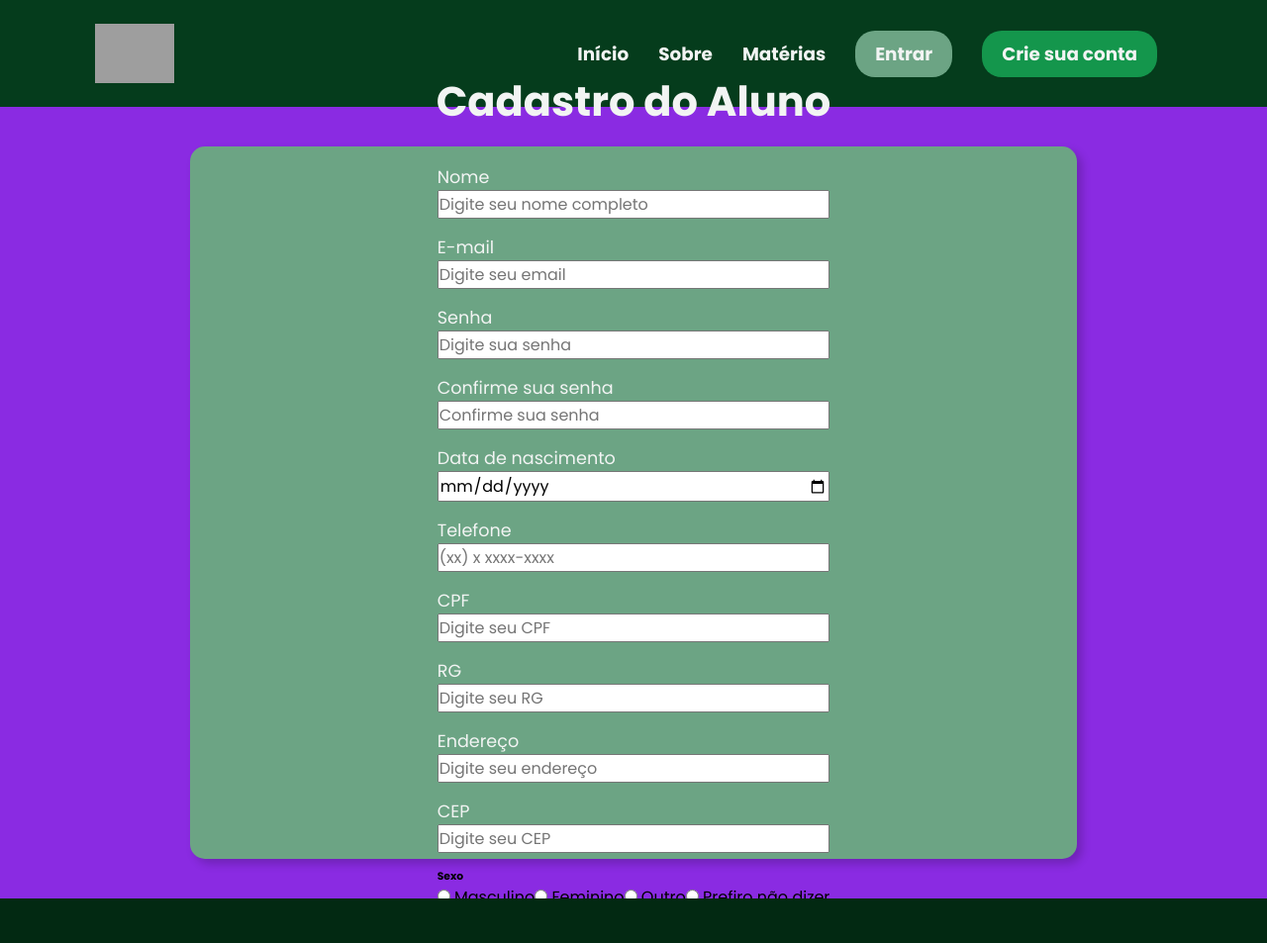
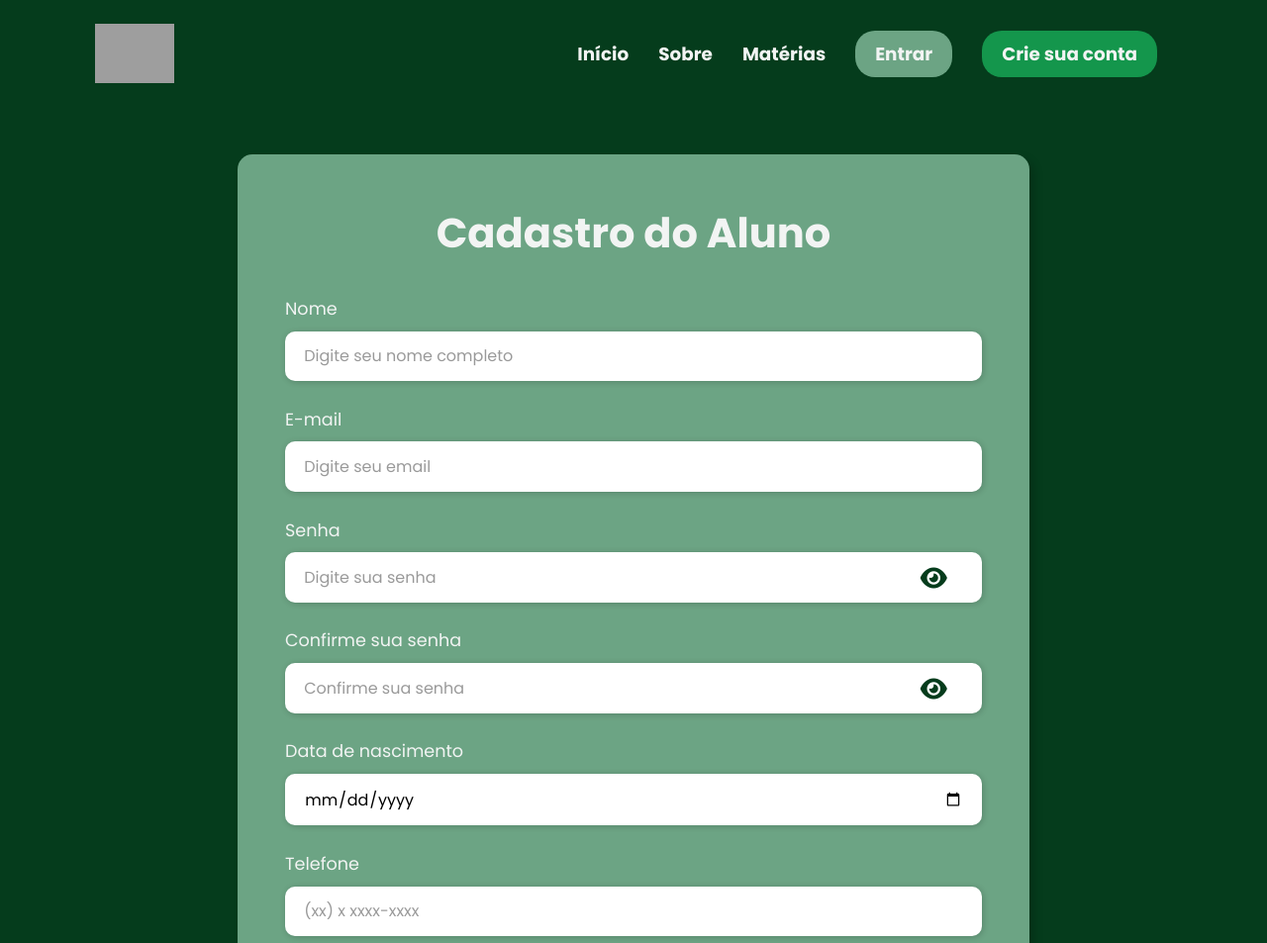
Before and after one commit to joaocuculo/projeto-ravi, a PHP site: page /cadastro-aluno.html in a window 1280 px wide. Shown: the top 953 px of the page at 99% size. Run offline with PHP 8.4, Linux system fonts and the light colour scheme; some libraries are stand-ins or nearby versions; some web fonts are replaced; grey boxes are pictures that could not be loaded.

Commit message:
arrumando senha-conf

```diff
--- a/assets/css/cadastro-aluno.css
+++ b/assets/css/cadastro-aluno.css
@@ -3,16 +3,16 @@ main {
     align-items: center;
     justify-content: center;
     width: 100%;
-    height: 100vh;
-    background-color: blueviolet;
+    height: 100%;
+    padding: 3rem 0;
+    background-color: var(--color-primary);
 }
 
 .container {
     display: flex;
     align-items: center;
     justify-content: center;
-    height: 90vh;
-    width: 70%;
+    width: 800px;
     background-color: var(--color-secundary);
     border-radius: 15px;
     box-shadow: 5px 5px 10px rgba(0, 0, 0, 0.2);
@@ -24,6 +24,7 @@ form {
     flex-direction: column;
     align-items: center;
     justify-content: center;
+    width: 100%;
 }
 
 .form-title {
@@ -35,6 +36,7 @@ form {
 .input-group {
     display: flex;
     flex-direction: column;
+    width: 100%;
 }
 
 .input-box {
@@ -45,15 +47,103 @@ form {
     position: relative;
 }
 
+.input-box i {
+    color: var(--color-primary);
+    position: absolute;
+    right: 5%;
+    bottom: 23.5%;
+    font-size: 1.5rem;
+    cursor: pointer;
+}
+
 .input-box label {
     font-size: 1.1rem;
 }
 
 .input-box input {
     font-size: 1rem;
+    margin: 0.6rem 0;
+    padding: 0.8rem 1.2rem;
+    border: none;
+    border-radius: 10px;
+    box-shadow: 1px 1px 6px rgba(0, 0, 0, 0.2);
 }
-/* parei aqui paizao */
+
+.input-box input:focus-visible {
+    background-color: #e6e6e6;
+    outline: none;
+}
+
+.input-box input::placeholder {
+    color: rgba(0, 0, 0, 0.4);
+}
+
+.inputs-sexo {
+    color: var(--color-white);
+    margin-bottom: 3rem;
+}
+
+.title-sexo {
+    font-weight: normal;
+    font-size: 1.1rem;
+    margin-bottom: 1rem;
+}
+
 .sexo-group {
     display: flex;
     flex-direction: row;
+    justify-content: space-between;
 }
+
+input[type="radio"]{
+    width: 18px;
+    height: 18px;
+}
+
+.sexo-input {
+    display: flex;
+    align-items: center;
+    gap: 1rem;
+}
+
+.cad-btn {
+    width: 100%;
+    padding: 0.8rem 1.2rem;
+    border: none;
+    border-radius: 15px;
+    background-color: var(--color-primary);
+    color: var(--color-white);
+    font-weight: bold;
+    font-size: 1.2rem;
+    box-shadow: 1px 1px 6px rgba(0, 0, 0, 0.2);
+    transition: 0.3s all;
+}
+
+.cad-btn a {
+    text-decoration: none;
+    color: var(--color-white);
+}
+
+.cad-btn:hover {
+    background-color: var(--color-tertiary);
+    cursor: pointer;
+}
+
+@media screen and (max-width: 850px) {
+    .container {
+        width: 95%;
+    }
+}
+
+@media screen and (max-width: 660px) {
+    .sexo-group {
+        display: flex;
+        flex-direction: column;
+    }
+}
+
+@media screen and (max-width: 425px) {
+    .container {
+        padding: 1.5rem;
+    }
+}
--- a/assets/css/login.css
+++ b/assets/css/login.css
@@ -141,7 +141,7 @@ aside form {
     font-weight: bold;
     font-size: 1.2rem;
     box-shadow: 1px 1px 6px rgba(0, 0, 0, 0.2);
-
+    transition: 0.3s all;
 }
 
 .entrar-form-btn button:hover {
--- a/assets/js/mostrar-senha.js
+++ b/assets/js/mostrar-senha.js
@@ -10,3 +10,16 @@ function mostrarSenha() {
         btnMostrarSenha.classList.replace('fa-eye-slash', 'fa-eye')
     }
 }
+
+function mostrarSenhaConf() {
+    var inputSenhaConf = document.getElementById('senha-conf');
+    var btnMostrarSenhaConf = document.getElementById('btn-senha-conf');
+
+    if (inputSenhaConf.type === 'password') {
+        inputSenhaConf.setAttribute('type', 'text');
+        btnMostrarSenhaConf.classList.replace('fa-eye', 'fa-eye-slash')
+    } else {
+        inputSenhaConf.setAttribute('type', 'password');
+        btnMostrarSenhaConf.classList.replace('fa-eye-slash', 'fa-eye')
+    }
+}
--- a/cadastro-aluno.html
+++ b/cadastro-aluno.html
@@ -62,10 +62,12 @@
                     <div class="input-box">
                         <label for="senha">Senha</label>
                         <input type="password" name="senha" id="senha" placeholder="Digite sua senha" required>
+                        <i class="fa-solid fa-eye" id="btn-senha" onclick="mostrarSenha()"></i>
                     </div>
                     <div class="input-box">
                         <label for="senha-conf">Confirme sua senha</label>
                         <input type="password" name="senha-conf" id="senha-conf" placeholder="Confirme sua senha" required>
+                        <i class="fa-solid fa-eye" id="btn-senha-conf" onclick="mostrarSenhaConf()"></i>
                     </div>
                     <div class="input-box">
                         <label for="DN">Data de nascimento</label>
@@ -91,9 +93,10 @@
                         <label for="CEP">CEP</label>
                         <input type="text" name="CEP" id="CEP" placeholder="Digite seu CEP" required>
                     </div>
+
                     <div class="inputs-sexo">
                         <div class="title-sexo">
-                            <h6>Sexo</h6>
+                            <label>Sexo</label>
                         </div>
 
                         <div class="sexo-group">
@@ -117,9 +120,9 @@
                     </div>
                 </div>
 
-                <div class="cad-btn">
-                    <button><a href="#">Cadastrar</a></button>
-                </div>
+                <button class="cad-btn">
+                    <a href="#">Cadastrar</a>
+                </button>
             </form>
         </div>
     </main>
@@ -146,5 +149,6 @@
     </footer>
 
     <script src="assets/js/template.js"></script>
+    <script src="assets/js/mostrar-senha.js"></script>
 </body>
 </html>
```
